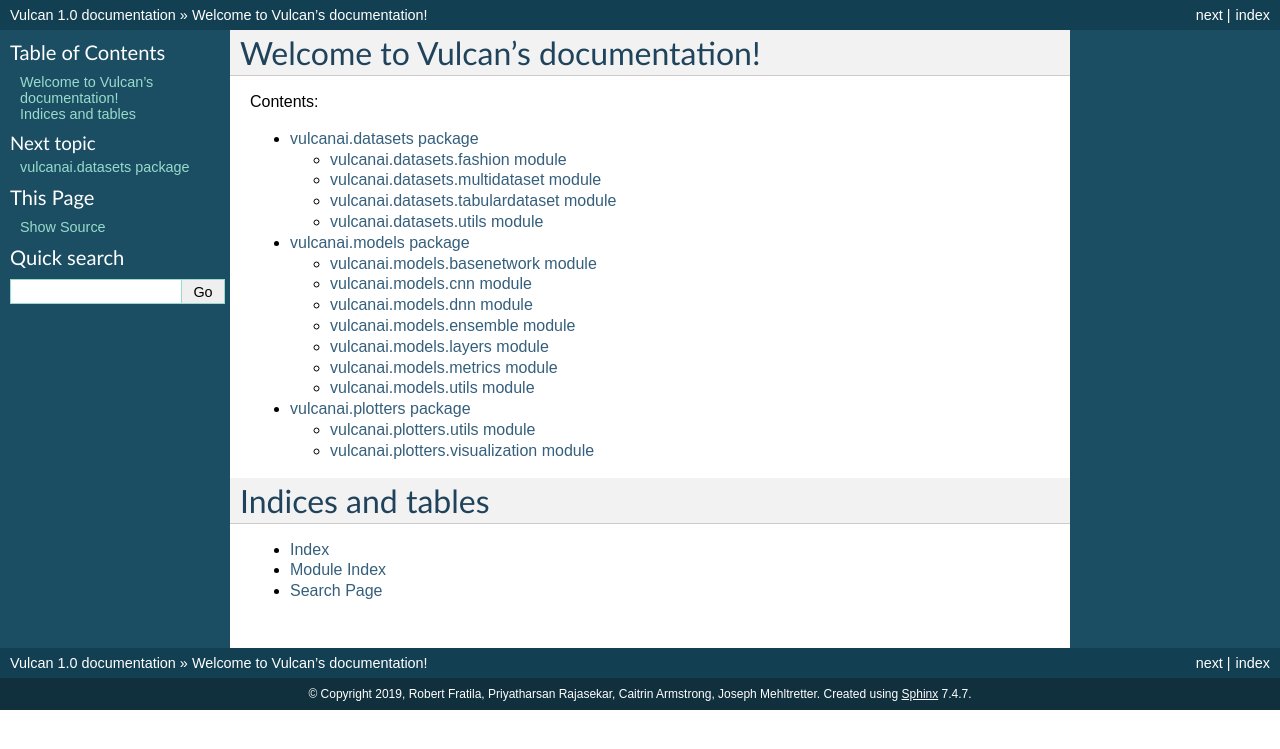
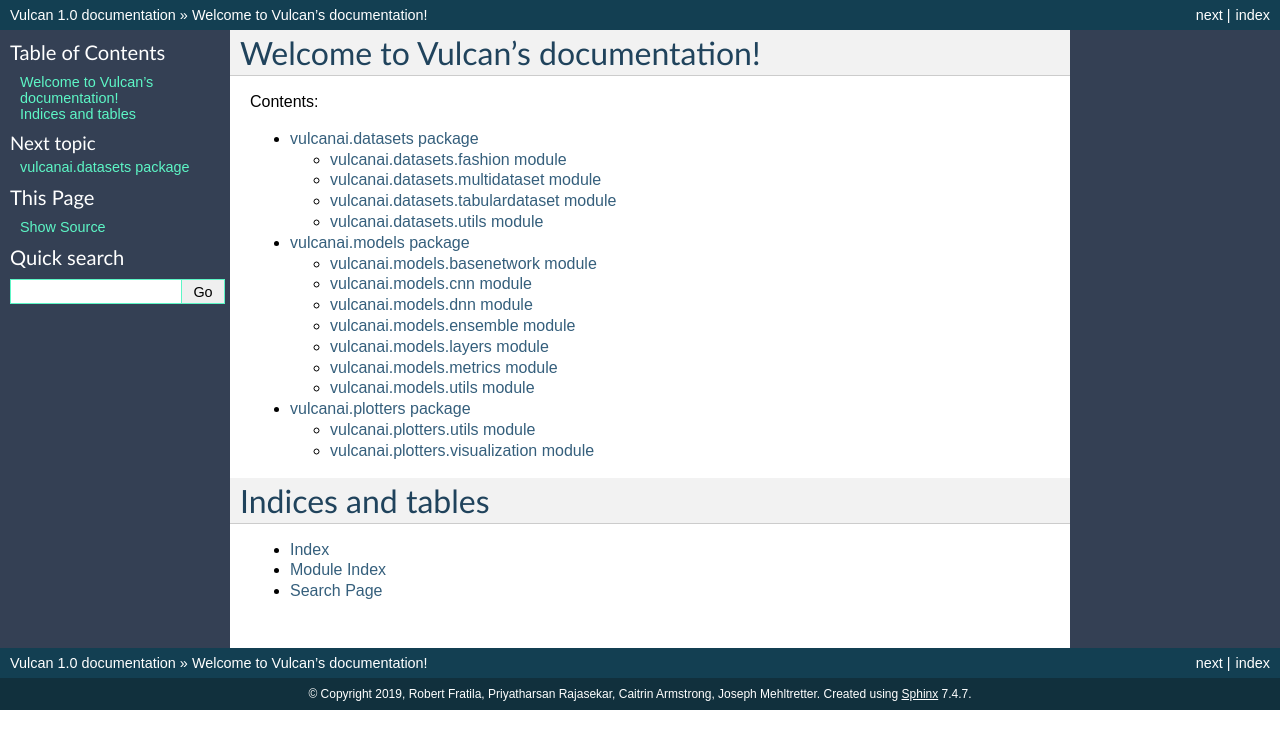
Before and after one commit to Aifred-Health/VulcanAI, a Sphinx documentation site: the page built from docs/source/index.rst, in a window 1280 px wide. Shown: the top 749 px of the page. Built offline with Sphinx 7.4.7, drawn with Linux system fonts in a browser that asks for light colours; the version number is read from the project's files by our own code.

Commit message:
add colours

```diff
--- a/docs/source/conf.py
+++ b/docs/source/conf.py
@@ -90,6 +90,10 @@
 # a list of builtin themes.
 #
 html_theme = 'classic'
+html_theme_options = {
+    "sidebarbgcolor": "#344054",
+    "sidebarlinkcolor": "#5df6c6"
+}
 
 # Theme options are theme-specific and customize the look and feel of a theme
 # further.  For a list of options available for each theme, see the
```
